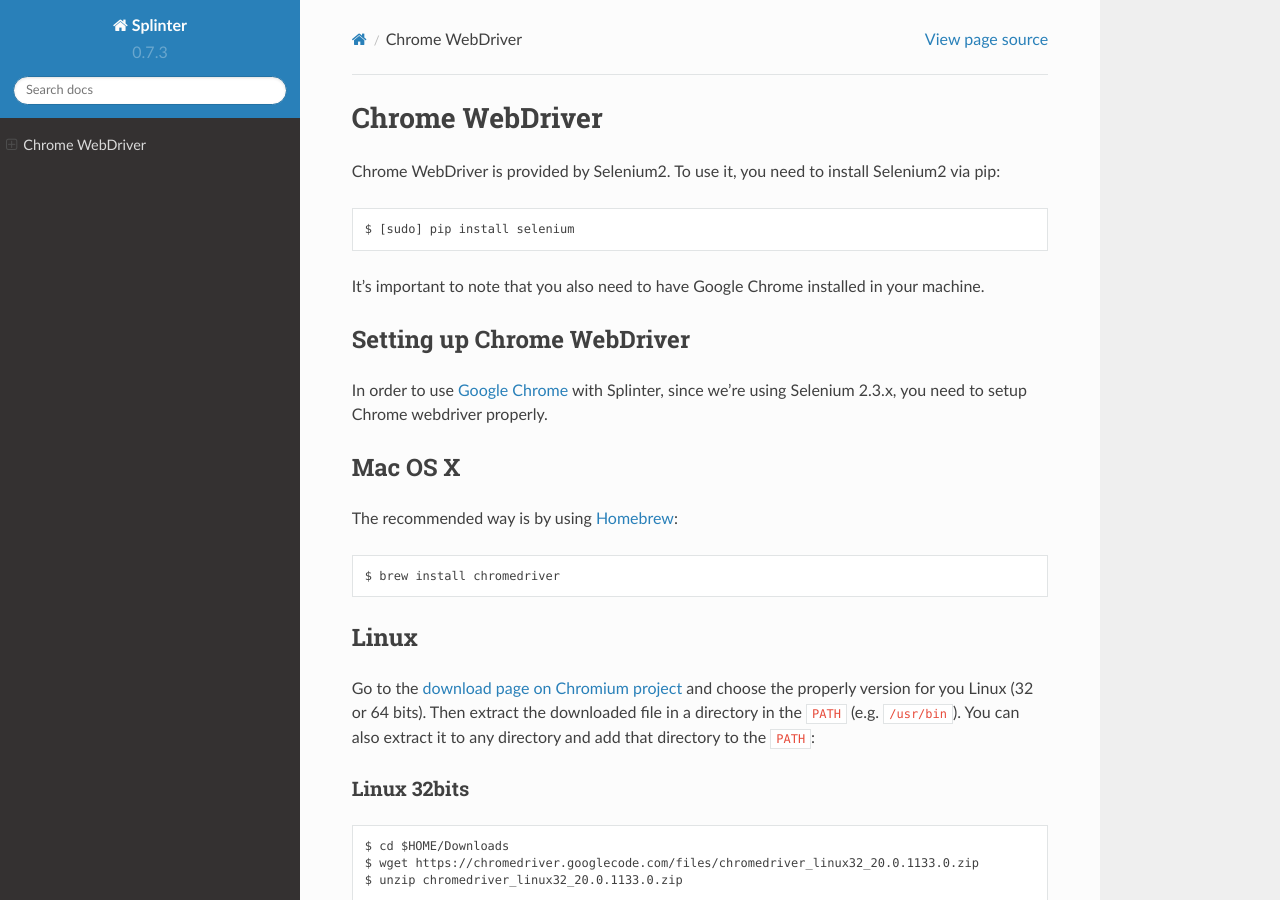
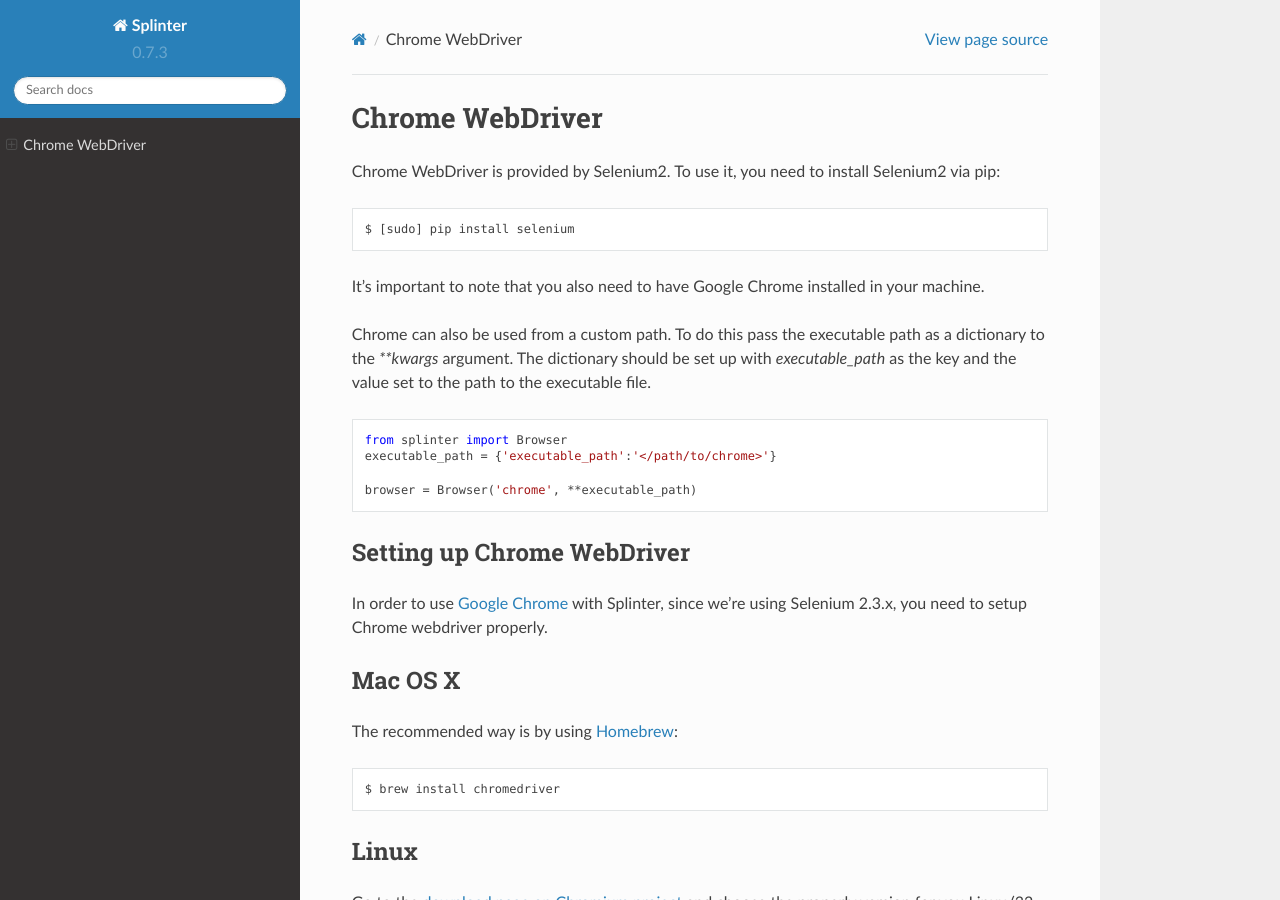
Before and after one commit to cobrateam/splinter, a Sphinx documentation site: the page built from docs/drivers/chrome.rst, in a window 1280 px wide and 900 px high. Built offline with Sphinx 7.4.7 and the Read the Docs theme 2.0.0, drawn with Linux system fonts in a browser that asks for light colours.

Commit message:
update custom driver docs

```diff
--- a/docs/drivers/chrome.rst
+++ b/docs/drivers/chrome.rst
@@ -19,6 +19,17 @@
     $ [sudo] pip install selenium
 
 It's important to note that you also need to have Google Chrome installed in your machine.
+
+Chrome can also be used from a custom path. To do this pass the executable path as a dictionary to the `**kwargs` argument. The dictionary should be set up with `executable_path` as the key and the value set to the path to the executable file.
+
+.. highlight:: python
+
+::
+
+    from splinter import Browser
+    executable_path = {'executable_path':'</path/to/chrome>'}
+
+    browser = Browser('chrome', **executable_path)
 
 Setting up Chrome WebDriver
 ---------------------------
```
Also changed, not shown: docs/drivers/phantomjs.rst (+11 -0 lines).
